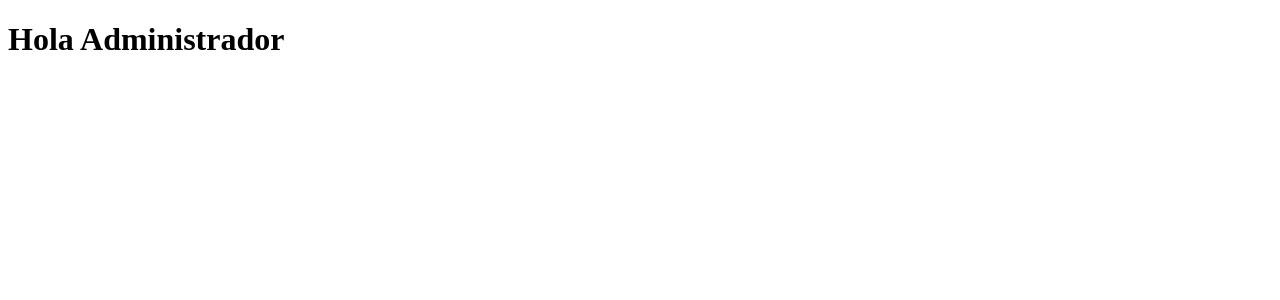
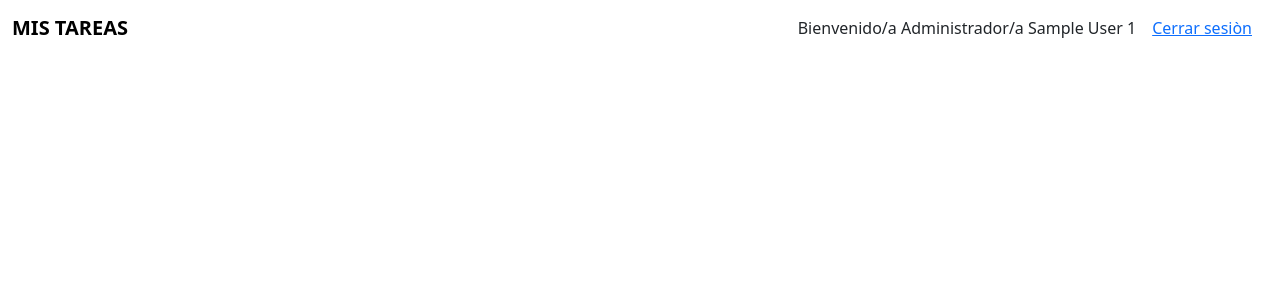
Before and after one commit to bochidoMz/Gestor_Contenido, a Flask app: page /admin in a window 1280 px wide. Shown: the top 300 px of the page. Run offline with Flask 3, Linux system fonts and the light colour scheme; the visitor is signed in with stand-in values (Sample User, id 1).

Commit message:
creacion de logout

```diff
--- a/app.py
+++ b/app.py
@@ -37,10 +37,10 @@
         elif user['idRol'] == 3:
             return redirect(url_for('manager'))
         else:
-            return render_template('index.html', message="Rol no reconocido")
+            return render_template('index.html', message=" Rol no reconocido")
 
     else:
-        return render_template('index.html', message="Las credenciales no son correctas")
+        return render_template('index.html', message=" Las credenciales no son correctas")
 
 #esto es para dirigirnos a la tarea de usuario
 @app.route('/tasks', methods = ['GET'])
--- a/templates/admin.html
+++ b/templates/admin.html
@@ -3,9 +3,16 @@
 <head>
     <meta charset="UTF-8">
     <meta name="viewport" content="width=device-width, initial-scale=1.0">
+    <link href="https://cdn.jsdelivr.net/npm/bootstrap@5.3.2/dist/css/bootstrap.min.css" rel="stylesheet" integrity="sha384-T3c6CoIi6uLrA9TneNEoa7RxnatzjcDSCmG1MXxSR1GAsXEV/Dwwykc2MPK8M2HN" crossorigin="anonymous">
+    <script src="https://cdn.jsdelivr.net/npm/bootstrap@5.3.2/dist/js/bootstrap.bundle.min.js" integrity="sha384-C6RzsynM9kWDrMNeT87bh95OGNyZPhcTNXj1NW7RuBCsyN/o0jlpcV8Qyq46cDfL" crossorigin="anonymous"></script>
     <title>Document</title>
 </head>
 <body>
-    <h1>Hola Administrador</h1>
+    <nav class="navbar navbar-expand-lg bg-ligth">
+        <div class="container-fluid">
+            <a class="navbar-brand fw-bolder" href="#">MIS TAREAS</a>
+            <span>Bienvenido/a Administrador/a {{session['name']}} {{session['surnames']}}<a href="{{url_for('logout')}}" class="mx-3">Cerrar sesiòn</a></span>
+        </div>
+    </nav>
 </body>
 </html>
```
Also changed, not shown: templates/manager.html (+8 -1 lines).
